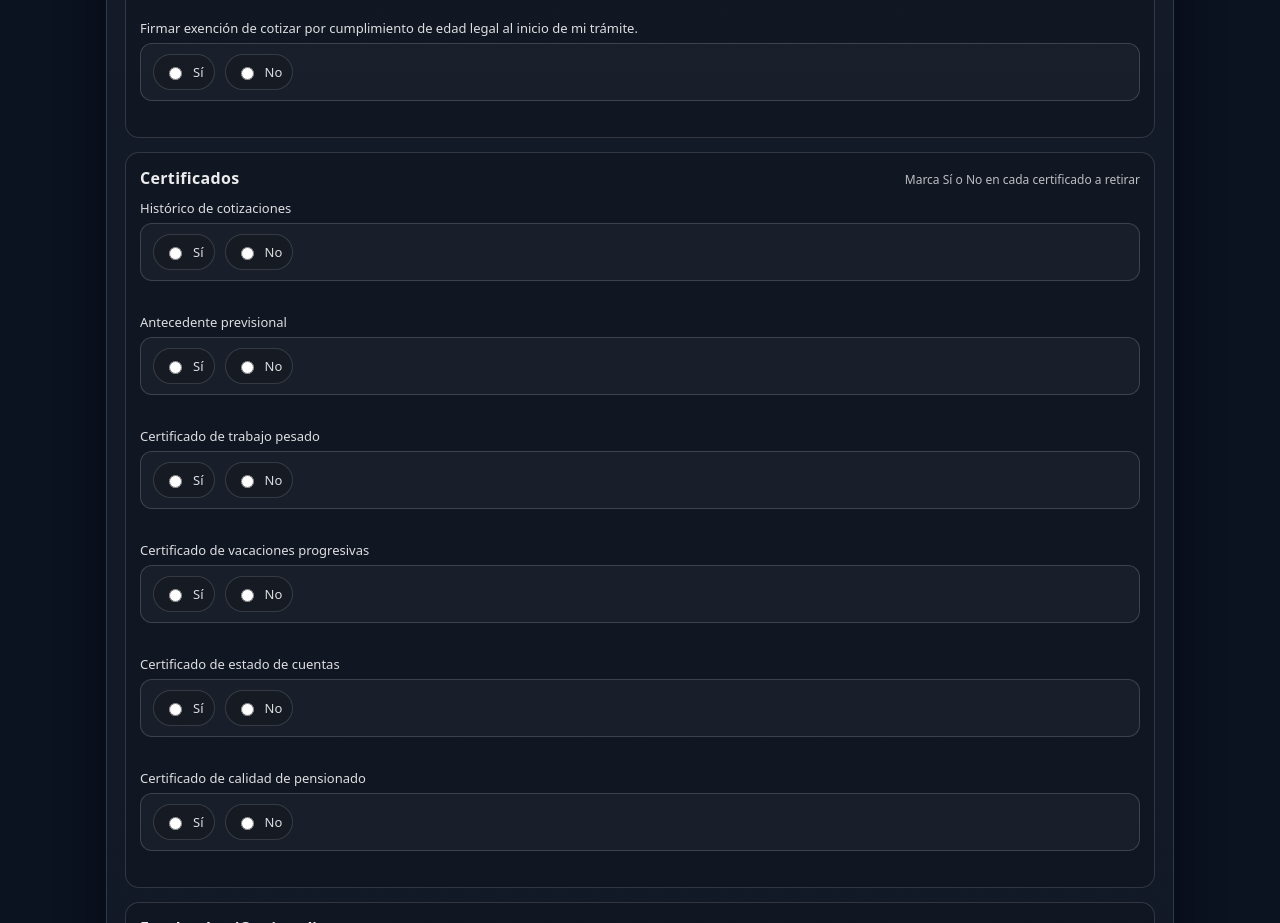
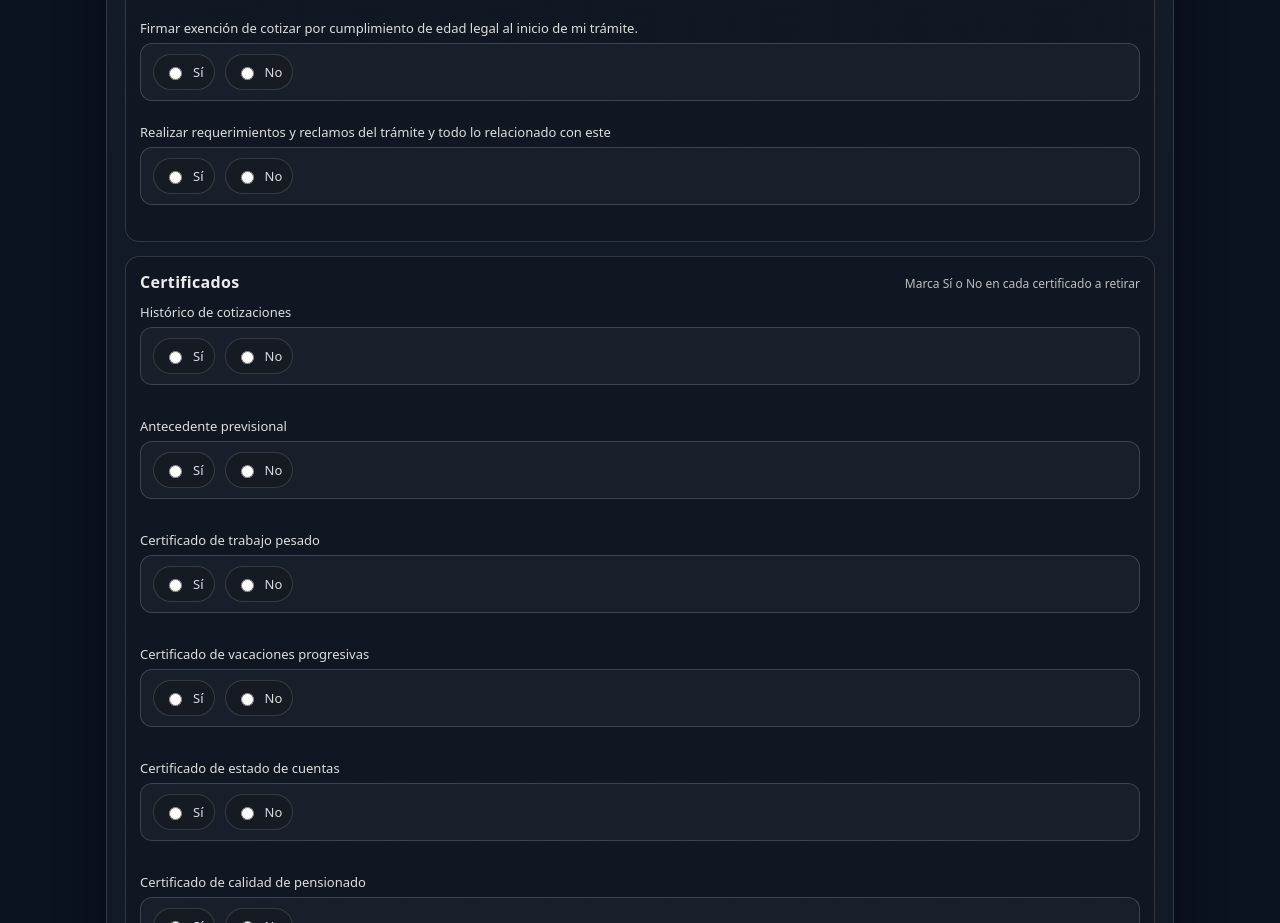
Before and after one commit to emosturi/hablemosapp, a plain HTML site: page index.html in a window 1280 px wide. Shown: the part 4737-5660 px from the top of the page. Drawn offline with nearby package versions, Linux system fonts and the light colour scheme.

Commit message:
agrego pregunta reclamos al formulario

```diff
--- a/index.html
+++ b/index.html
@@ -813,6 +813,10 @@
           key: "firmarExencionCotizarEdadLegal",
           label: "Firmar exención de cotizar por cumplimiento de edad legal al inicio de mi trámite.",
         },
+        {
+          key: "realizarReclamosTramite",
+          label: "Realizar requerimientos y reclamos del trámite y todo lo relacionado con este",
+        },
       ];
 
       const certificadosItems = [
@@ -1211,6 +1215,11 @@
         </tr>
 
         <tr>
+        <td>Realizar requerimientos y reclamos del trámite y todo lo relacionado con este</td>
+        <td>${autorizaciones.realizarReclamosTramite === "Sí" ? "Sí" : "No"}</td>
+        </tr>
+
+        <tr>
         <td>Certificado histórico de cotizaciones</td>
         <td>${certificados.historicoCotizaciones === "Sí" ? "Sí" : "No"}</td>
         </tr>
```
